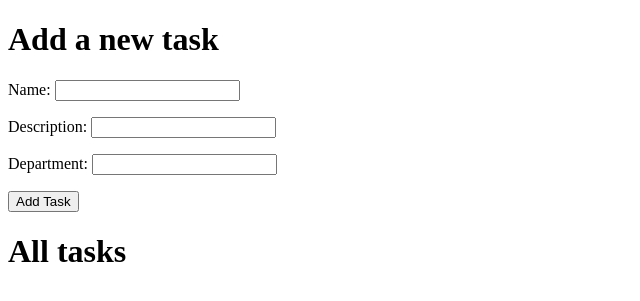
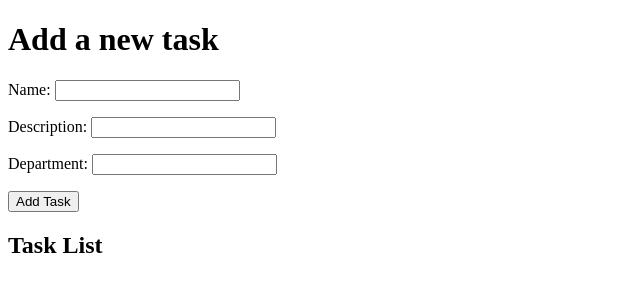
Before and after one commit to TigerHacksDC/HoyaHacks2023, a Flask app: template templates/task.html in a window 1280 px wide. Shown: the top 301 px of the page, without its empty margins (0-640 px from the left). Run offline with Flask 2, Linux system fonts and the light colour scheme; the template is opened without the code that fills it: values that come from a table or form of the project are taken from there, others are empty.

Commit message:
Fix list

```diff
--- a/app.py
+++ b/app.py
@@ -1,6 +1,5 @@
 from flask import Flask, render_template, redirect, url_for
-from task import Task
-import task as task
+from task import Task, tasks
 from flask_wtf import FlaskForm
 from wtforms import StringField, PasswordField, BooleanField, SubmitField, SelectField
 from wtforms.validators import InputRequired, Length, ValidationError
@@ -30,7 +29,8 @@ def task():
     form = TaskForm()
     if form.validate_on_submit():
         Task(name=form.name.data, description=form.description.data, department=form.department.data)
-    return render_template('task.html', form=form, tasks=task.tasks)
+        return render_template('task.html', form=form, tasks=tasks)
+    return render_template('task.html', form=form, tasks=tasks)
 
 
 if __name__ == '__main__':
--- a/templates/task.html
+++ b/templates/task.html
@@ -15,6 +15,12 @@
             {{ form.submit() }}
         </form>
     </div>
-    <h1>All tasks</h1>
+    <h2>Task List</h2>
+    {% for item in tasks %}
+        <h1>{{ item.name }}</h1>
+        <p>{{ item.description }}</p>
+        <p>{{ item.department }}</p>
+        <br>
+    {% endfor %}
 </body>
 </html>
```
Also changed, not shown: templates/index.html (+1 -7 lines), department.py (line endings or trailing spaces).
